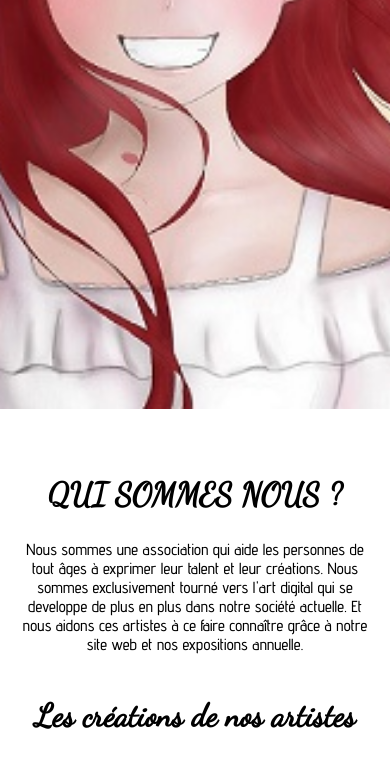
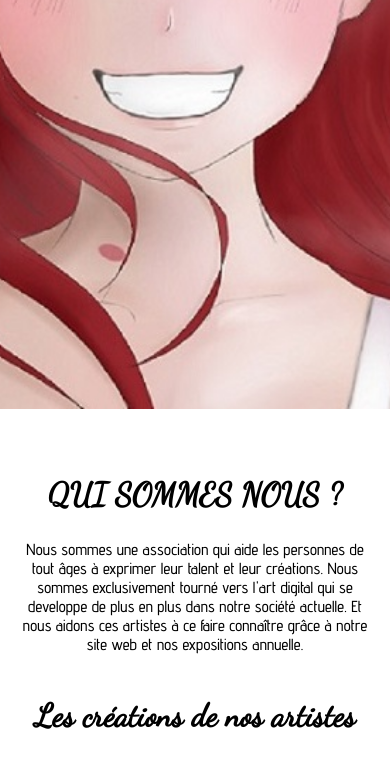
Before and after one commit to kevinrouxel/Eval1, a plain HTML site: page index.html in a window 390 px wide. Shown: the part 450-1221 px from the top of the page. Drawn offline with Linux system fonts and the light colour scheme; files whose address does not match are found by name.

Commit message:
corrections

```diff
--- a/style.css
+++ b/style.css
@@ -55,7 +55,7 @@ header li a {
 }
 @media screen and (max-width: 600px) {
     #ImagePrincipale {
-        background-image: url(media/ImagePrincipalesmall.jpg);
+        background-image: url(media/ImagePrincipalesmall++.jpg);
 
     }
 }
```
